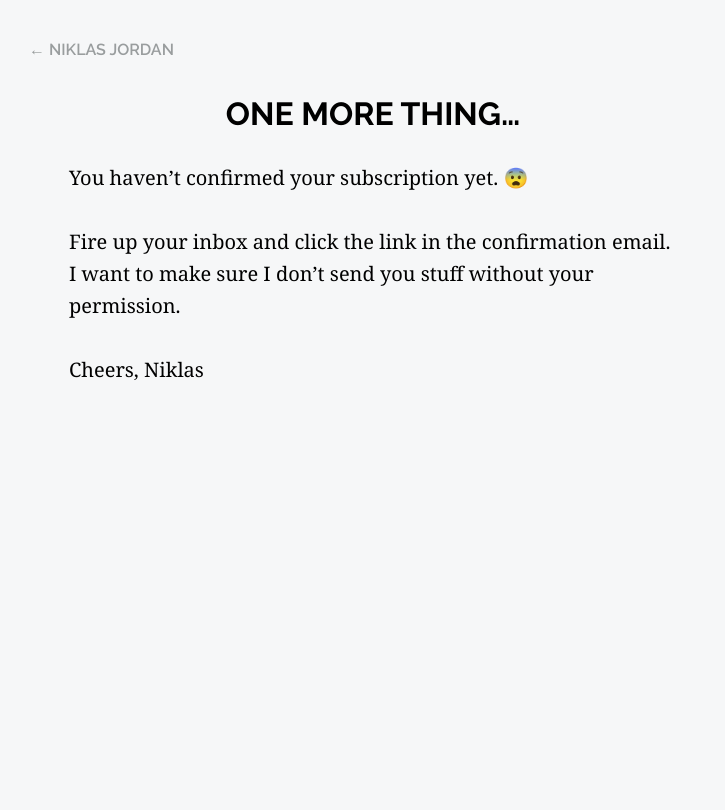
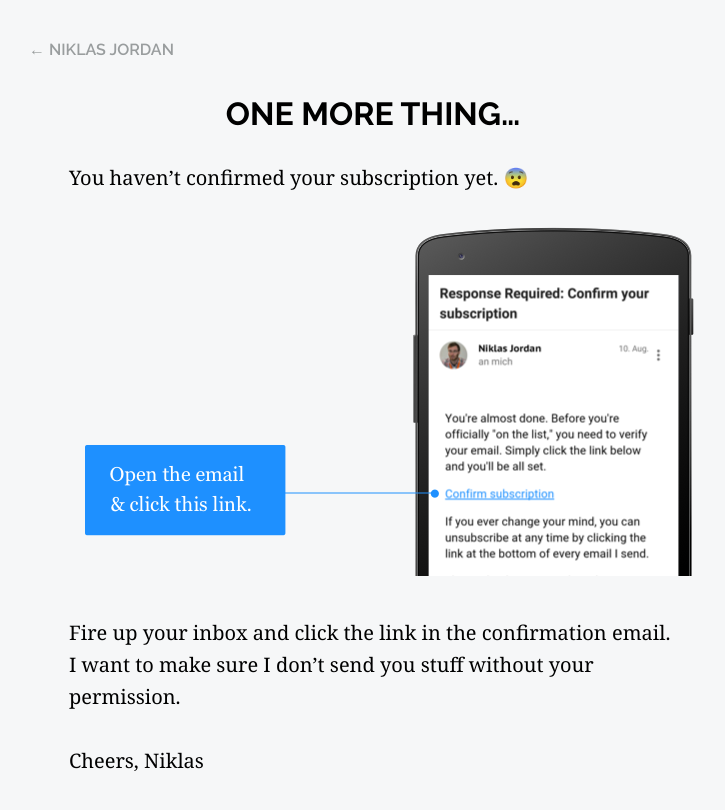
Before and after one commit to NiklasJordan/niklasjordan.com-ALT, a Jekyll site: the page built from confirming.markdown, in a window 1280 px wide. Shown: the top 810 px of the page, without its empty margins (267-992 px from the left). Built offline with Jekyll 4.4.1, drawn with Linux system fonts in a browser that asks for light colours; comment, search, counter and statistics services are not loaded.

Commit message:
Updated Confirm Mockup and 1 other file

```diff
--- a/confirming.markdown
+++ b/confirming.markdown
@@ -7,6 +7,8 @@ date: 2016-08-09 15:43:00 Z
 
 You haven't confirmed your subscription yet. 😨
 
+![confirm-mockup.png](/uploads/confirm-mockup.png)
+
 Fire up your inbox and click the link in the confirmation email. I want to make sure I don't send you stuff without your permission.
 
 Cheers,
```
Also changed, not shown: _uploads/confirm-mockup.png (added).
